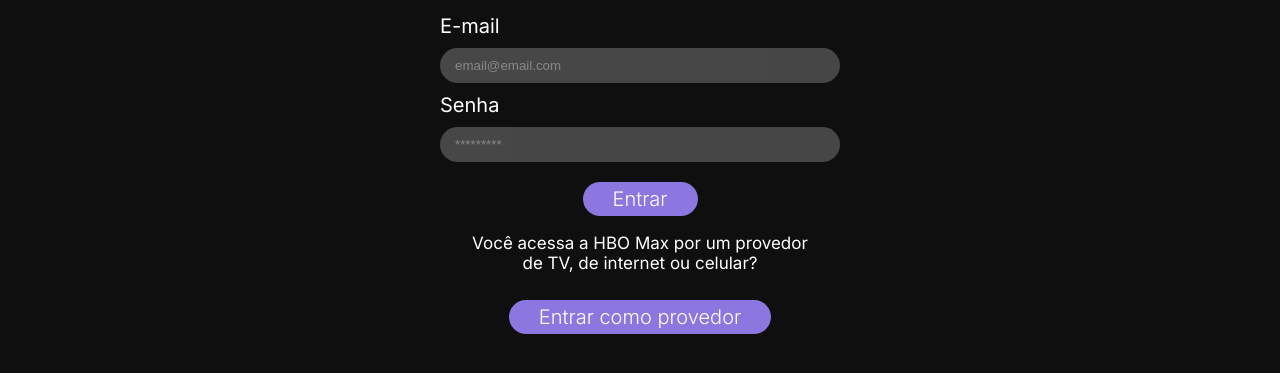
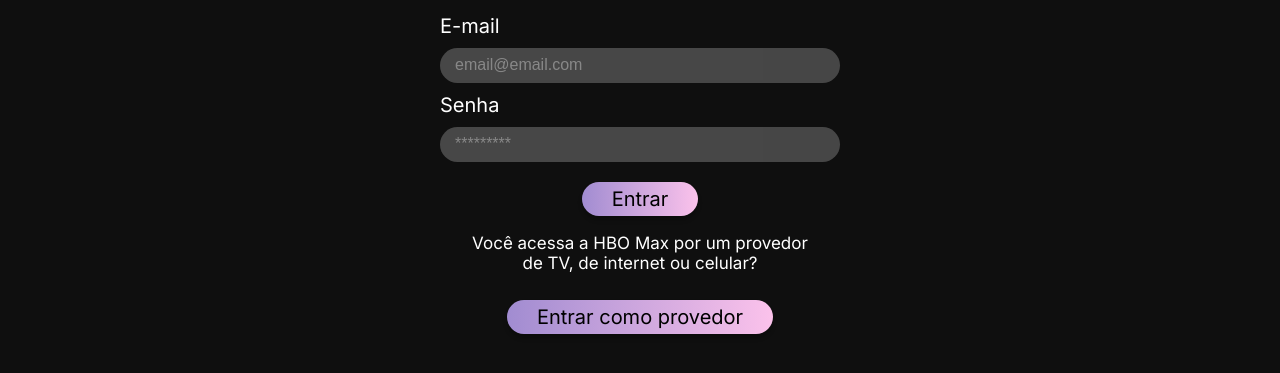
Before and after one commit to LucasSenadeLima/telahbomax, a plain HTML site: page index.html in a window 1280 px wide. Shown: the part 175-548 px from the top of the page. Drawn offline with Linux system fonts and the light colour scheme.

Commit message:
estilização dos botões do body

```diff
--- a/style.css
+++ b/style.css
@@ -116,15 +116,18 @@ form{
     form input::placeholder{
         color:#FFFFFF;
         opacity: 1;
+        font-size: medium;
 
     }
 body button{
-    background-color: #8C77E0;
-    border: 0;
+    background: linear-gradient(90deg, #A18CD1 0%, #FBC2EB 100%);
+    border: 1px;
+    border-color: black;
     border-radius: 25px;
-    color: #FFFFFF;
+    box-shadow: 0px 4px 4px rgba(0, 0, 0, 0.25);
+    color: black;
     font-family: 'Inter';
-    font-weight: 300;
+    font-weight: 400;
     font-size: 20px;
     margin-top: 10px;
     padding: 5px 30px 5px 30px;
```
